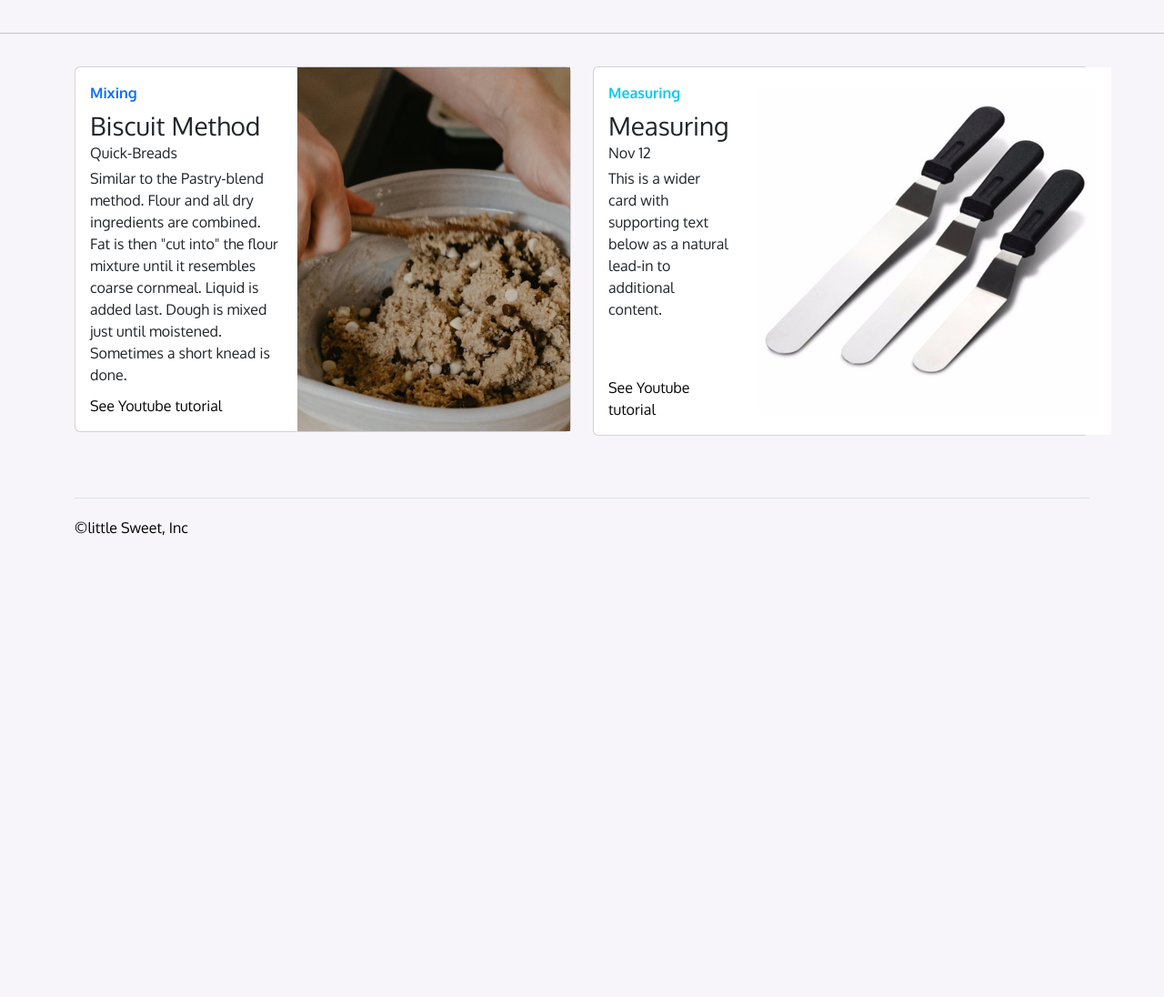
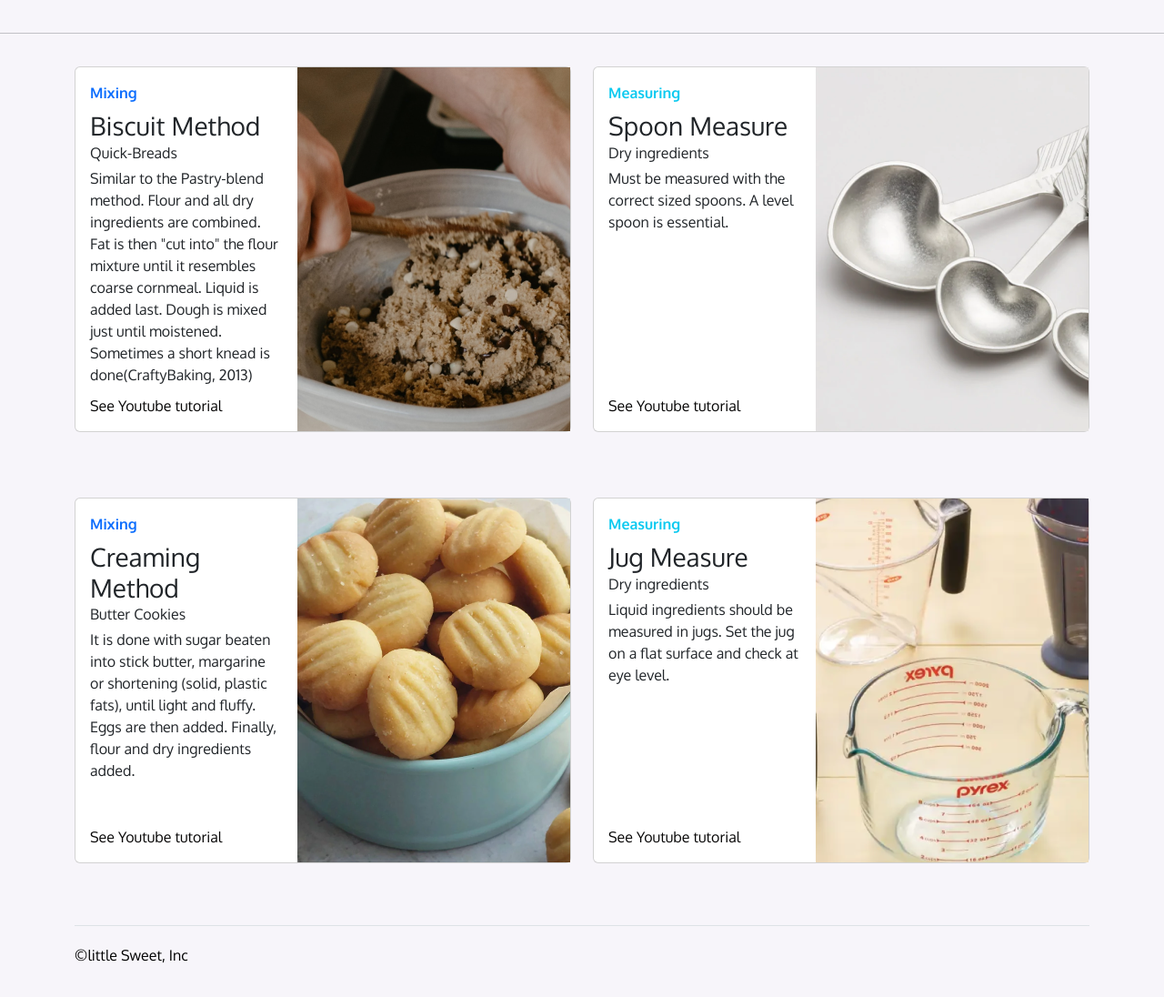
Before and after one commit to mengzhey/little-sweet-aries, a plain HTML site: page technique.html in a window 1280 px wide. Shown: the part 340-1436 px from the top of the page at 91% size. Before the commit the page ends 976 px from the top, so only its background shows below. Drawn offline with nearby package versions, Linux system fonts and the light colour scheme.

Commit message:
technique

```diff
--- a/technique.html
+++ b/technique.html
@@ -54,7 +54,7 @@
                     <a class="text-dark">Biscuit Method</a>
                 </h3>
                 <div class="mb-1">Quick-Breads</div>
-                <p class="card-text mb-auto">Similar to the Pastry-blend method. Flour and all dry ingredients are combined. Fat is then "cut into" the flour mixture until it resembles coarse cornmeal. Liquid is added last. Dough is mixed just until moistened. Sometimes a short knead is done.</p>
+                <p class="card-text mb-auto">Similar to the Pastry-blend method. Flour and all dry ingredients are combined. Fat is then "cut into" the flour mixture until it resembles coarse cornmeal. Liquid is added last. Dough is mixed just until moistened. Sometimes a short knead is done(CraftyBaking, 2013)</p>
                 <a href="https://www.youtube.com/watch?v=Il1Cy4tQCkk">See Youtube tutorial</a>
                 </div>
                 <img class="card-img-right flex-auto d-none d-md-block" src="asset/cookie.png" alt="Making cookie dough">
@@ -66,13 +66,45 @@
                 <div class="card-body d-flex flex-column align-items-start">
                 <strong class="d-inline-block mb-2 text-info">Measuring</strong>
                 <h3 class="mb-0">
-                    <a class="text-dark">Measuring</a>
+                    <a class="text-dark">Spoon Measure</a>
                 </h3>
-                <div class="mb-1">Nov 12</div>
-                <p class="card-text mb-auto">This is a wider card with supporting text below as a natural lead-in to additional content.</p>
-                <a href="#">See Youtube tutorial</a>
+                <div class="mb-1">Dry ingredients</div>
+                <p class="card-text mb-auto">Must be measured with the correct sized spoons. A level spoon is essential.</p>
+                <a href="https://www.youtube.com/watch?v=NdNRZL304gg">See Youtube tutorial</a>
                 </div>
-                <img class="card-img-right flex-auto d-none d-md-block" src="asset/spatula.jpeg" alt="Card image cap">
+                <img class="card-img-right flex-auto d-none d-md-block" src="asset/spoon.png" alt="measure spoon">
+            </div>
+        </div>
+    </div>
+
+    <div class="row mb-2">
+        <div class="col-md-6">
+            <div class="card flex-md-row mb-4 box-shadow h-md-250">
+                <div class="card-body d-flex flex-column align-items-start">
+                <strong class="d-inline-block mb-2 text-primary">Mixing</strong>
+                <h3 class="mb-0">
+                    <a class="text-dark">Creaming Method</a>
+                </h3>
+                <div class="mb-1">Butter Cookies</div>
+                <p class="card-text mb-auto">It is done with sugar beaten into stick butter, margarine or shortening (solid, plastic fats), until light and fluffy. Eggs are then added. Finally, flour and dry ingredients added. </p>
+                <a href="https://www.youtube.com/watch?v=CUM20Mw4ZNE">See Youtube tutorial</a>
+                </div>
+                <img class="card-img-right flex-auto d-none d-md-block" src="asset/butter-cookie.png" alt="Making cookie dough">
+            </div>
+        </div>
+
+        <div class="col-md-6">
+            <div class="card flex-md-row mb-4 box-shadow h-md-250">
+                <div class="card-body d-flex flex-column align-items-start">
+                <strong class="d-inline-block mb-2 text-info">Measuring</strong>
+                <h3 class="mb-0">
+                    <a class="text-dark">Jug Measure</a>
+                </h3>
+                <div class="mb-1">Dry ingredients</div>
+                <p class="card-text mb-auto">Liquid ingredients should be measured in jugs. Set the jug on a flat surface and check at eye level.</p>
+                <a href="https://www.youtube.com/watch?v=ee6TAncC81I">See Youtube tutorial</a>
+                </div>
+                <img class="card-img-right flex-auto d-none d-md-block" src="asset/jug.png" alt="jug">
             </div>
         </div>
     </div>
```
Also changed, not shown: asset/butter-cookie.png (added), asset/jug.png (added), asset/spoon.png (added).
